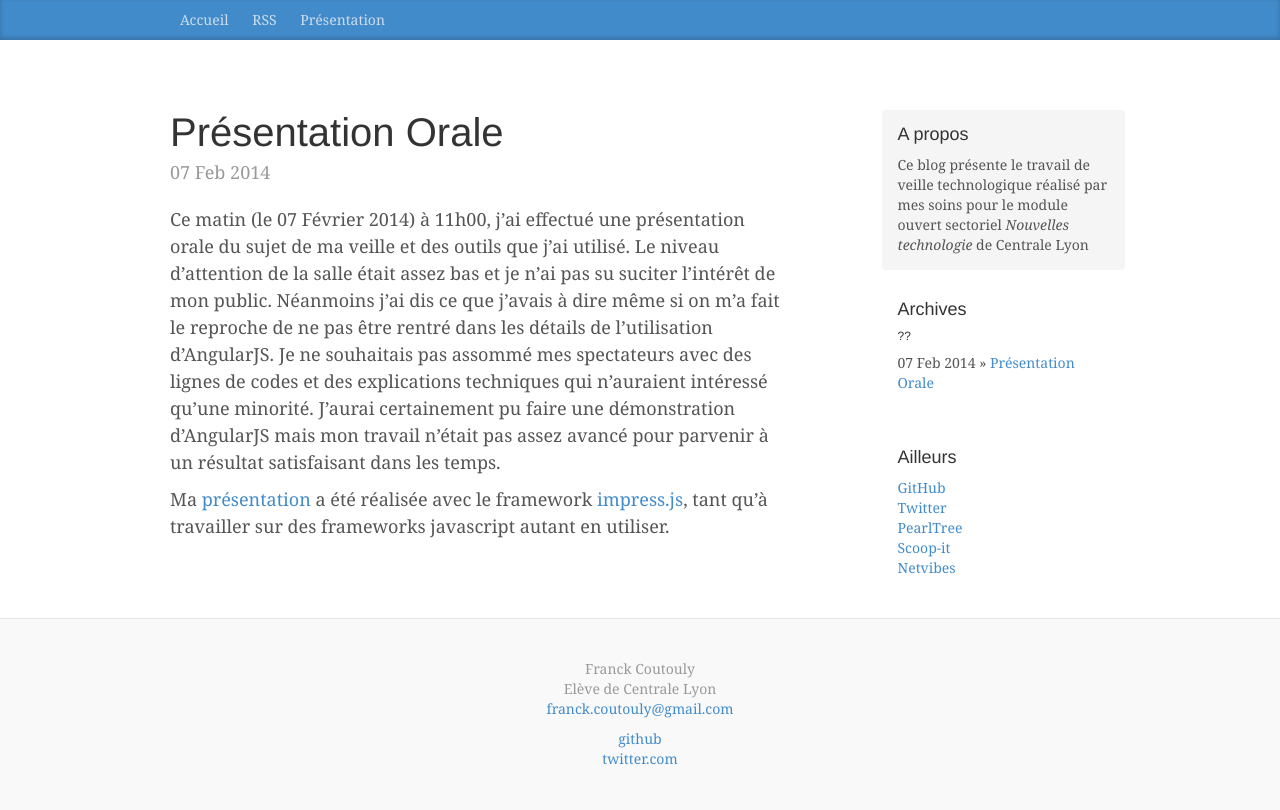
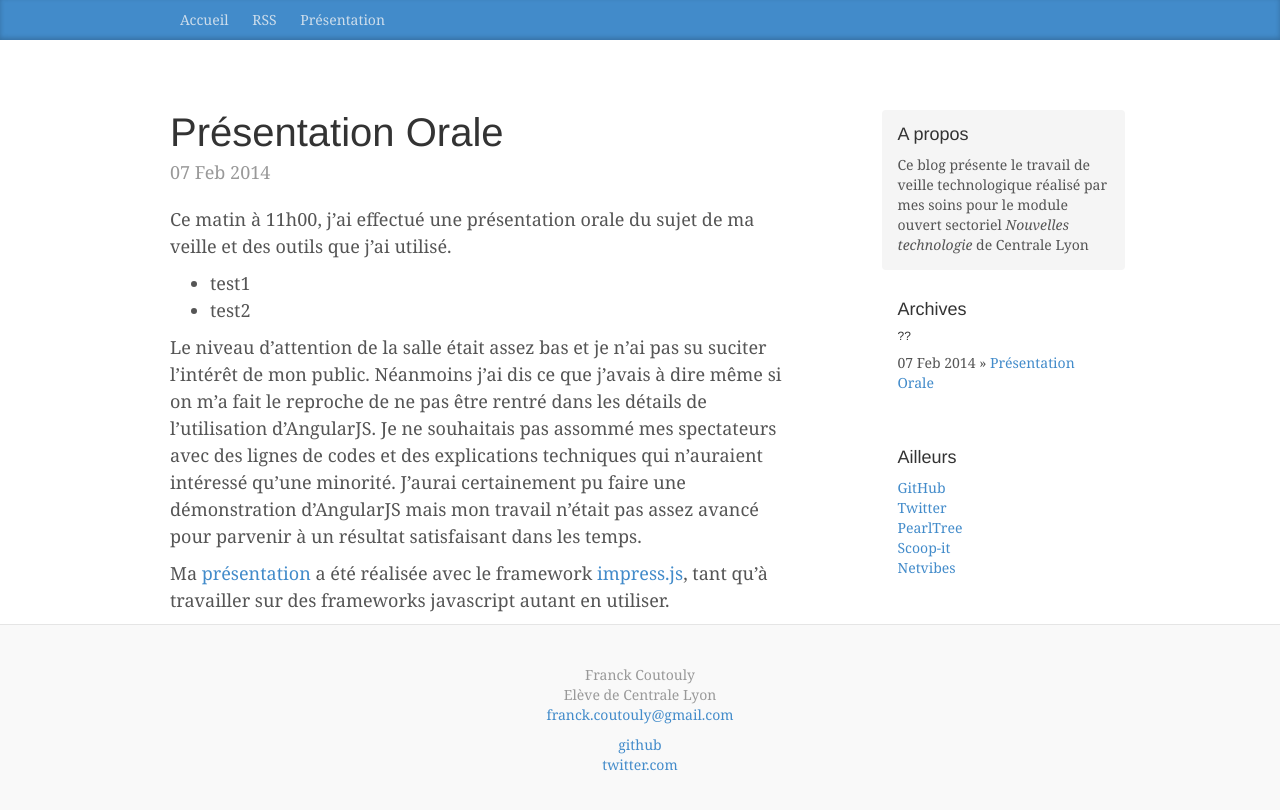
Before and after one commit to Towl/vtecl, a Jekyll site: the page built from _posts/2014-02-07-Présentation-orale.markdown, in a window 1280 px wide. Shown: the top 810 px of the page. Built offline with Jekyll 4.4.1, drawn with Linux system fonts in a browser that asks for light colours; nearby versions of some CDN libraries; library files that are not in the unit come from our copies; Markdown is read by kramdown in place of the engine named in the settings; comment, search, counter and statistics services are not loaded.

Commit message:
test balise in post

```diff
--- a/_posts/2014-02-07-Présentation-orale.markdown
+++ b/_posts/2014-02-07-Présentation-orale.markdown
@@ -3,8 +3,12 @@ layout: post
 categories: presentation angularjs impressjs
 ---
 
-Ce matin (le 07 Février 2014) à 11h00, j'ai effectué une présentation orale du sujet de ma veille et des outils que j'ai utilisé.
+Ce matin à 11h00, j'ai effectué une présentation orale du sujet de ma veille et des outils que j'ai utilisé.
 <!-- resume -->
+<ul>
+	<li>test1</li>
+	<li>test2</li>
+</ul>
 Le niveau d'attention de la salle était assez bas et je n'ai pas su suciter l'intérêt de mon public. Néanmoins j'ai dis ce que j'avais à dire même si on m'a fait le reproche
 de ne pas être rentré dans les détails de l'utilisation d'AngularJS. Je ne souhaitais pas assommé mes spectateurs avec des lignes de codes et des explications
 techniques qui n'auraient intéressé qu'une minorité. J'aurai certainement pu faire une démonstration d'AngularJS mais mon travail n'était pas assez avancé pour
```
